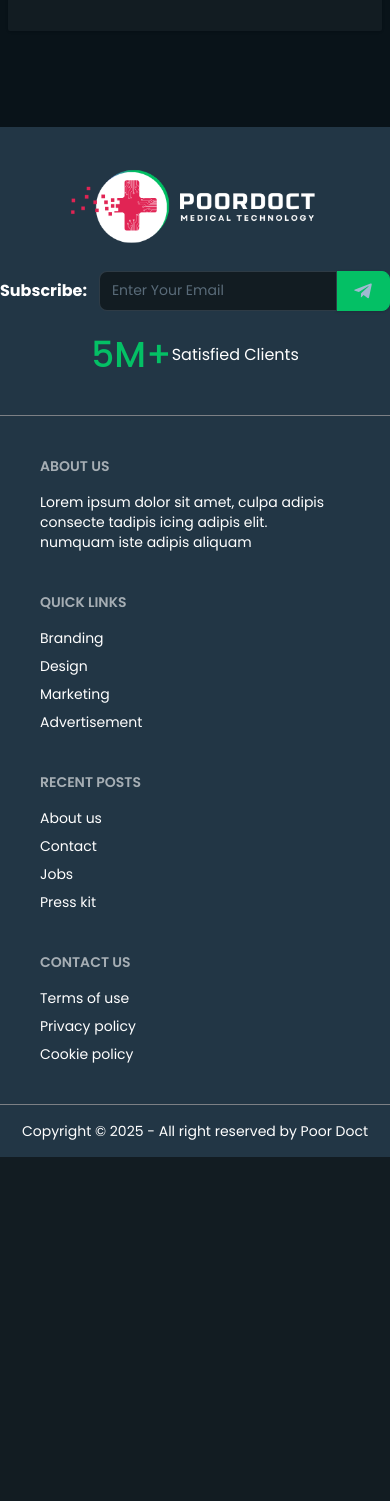
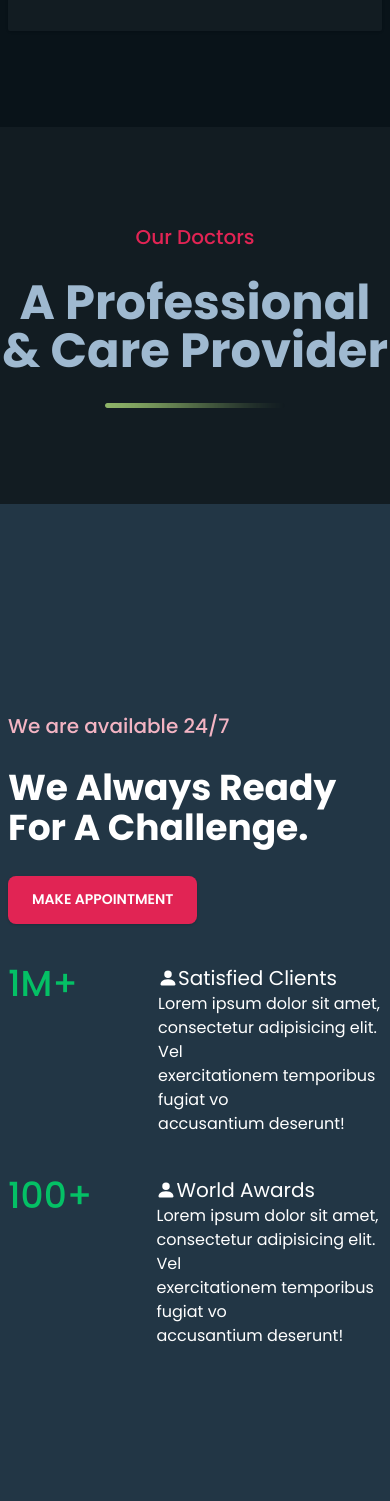
Before and after one commit to riponmondalbd/poor-doct, a React (Vite) app in the folder poor-doct-client/: page / in a window 390 px wide. Shown: the part 4640-6141 px from the top of the page. Before the commit the page ends 5797 px from the top, so only its background shows below. Built offline with nearby package versions, Linux system fonts and the light colour scheme.

Commit message:
complete challenge section with responsive

```diff
--- /dev/null
+++ b/poor-doct-client/src/pages/Home/Challenge/Challenge.jsx
@@ -0,0 +1,60 @@
+import React from "react";
+import { BsPersonFill } from "react-icons/bs";
+
+const Challenge = () => {
+  return (
+    <div className="bg-[#223645]">
+      <div className="max-w-7xl mx-auto px-2 text-white py-28">
+        <div className="md:flex lg:gap-28 items-center">
+          {/* challenge left side component*/}
+          <div className="flex-1 pt-24 space-y-7">
+            <h4 className="text-[#f3b4c3] text-xl font-medium">
+              We are available 24/7
+            </h4>
+            <h2 className="text-4xl md:text-5xl font-bold my-7">
+              We Always Ready For A Challenge.
+            </h2>
+            <button className="btn bg-[#e12454] border-0 shadow text-white p-6 mb-10 md:mb-0">
+              MAKE APPOINTMENT
+            </button>
+          </div>
+          {/* challenge right side component*/}
+          <div className="flex-1">
+            <div className="flex gap-20">
+              <h3 className="text-[#04c065] text-4xl font-medium">1M+</h3>
+              <div>
+                <h3 className="flex text-xl items-center text-white">
+                  <BsPersonFill />
+                  Satisfied Clients
+                </h3>
+                <p>
+                  Lorem ipsum dolor sit amet, <br />
+                  consectetur adipisicing elit. Vel <br />
+                  exercitationem temporibus fugiat vo <br /> accusantium
+                  deserunt!
+                </p>
+              </div>
+            </div>
+            <div className="flex gap-16 mt-10">
+              <h3 className="text-[#04c065] text-4xl font-medium">100+</h3>
+              <div>
+                <h3 className="flex text-xl items-center text-white">
+                  <BsPersonFill />
+                  World Awards
+                </h3>
+                <p>
+                  Lorem ipsum dolor sit amet, <br />
+                  consectetur adipisicing elit. Vel <br />
+                  exercitationem temporibus fugiat vo <br /> accusantium
+                  deserunt!
+                </p>
+              </div>
+            </div>
+          </div>
+        </div>
+      </div>
+    </div>
+  );
+};
+
+export default Challenge;
--- /dev/null
+++ b/poor-doct-client/src/pages/Home/Doctors/Doctors.jsx
@@ -0,0 +1,15 @@
+import React from "react";
+import SectionTitle from "../../../components/SectionTitle/SectionTitle";
+
+const Doctors = () => {
+  return (
+    <div>
+      <SectionTitle
+        heading={"Our Doctors"}
+        subHeading={"A Professional & Care Provider"}
+      />
+    </div>
+  );
+};
+
+export default Doctors;
--- a/poor-doct-client/src/pages/Home/Home/Home.jsx
+++ b/poor-doct-client/src/pages/Home/Home/Home.jsx
@@ -1,6 +1,8 @@
 import React from "react";
 import AboutSection from "../AboutSection/AboutSection";
 import Banner from "../Banner/Banner";
+import Challenge from "../Challenge/Challenge";
+import Doctors from "../Doctors/Doctors";
 import ManageHealthCare from "../ManageHealthCare/ManageHealthCare";
 
 const Home = () => {
@@ -10,6 +12,8 @@ const Home = () => {
       <Banner />
       <AboutSection />
       <ManageHealthCare />
+      <Doctors />
+      <Challenge />
     </div>
   );
 };
```
